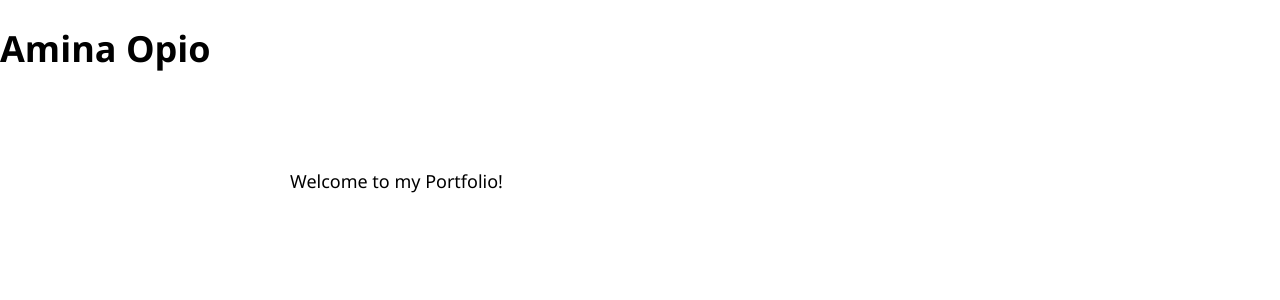
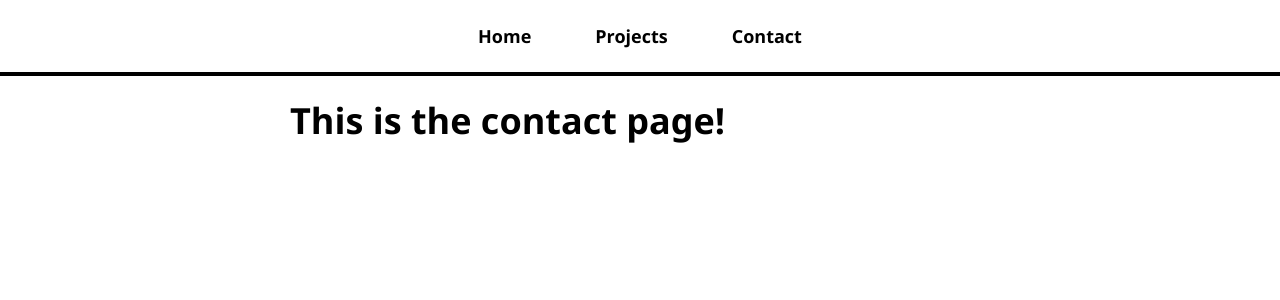
Before and after one commit to aminaopio/Portfolio, a React (Create React App) app in the folder my-portfolio/: page /contact in a window 1280 px wide. Shown: the top 300 px of the page. Built offline with nearby package versions, Linux system fonts and the light colour scheme.

Commit message:
Adds NavBar and Routes

```diff
--- a/my-portfolio/package.json
+++ b/my-portfolio/package.json
@@ -8,7 +8,8 @@
     "@testing-library/user-event": "^13.5.0",
     "react": "^18.2.0",
     "react-dom": "^18.2.0",
-    "react-scripts": "5.0.1",
+    "react-router-dom": "^6.11.2",
+    "react-scripts": "^2.1.3",
     "web-vitals": "^2.1.4"
   },
   "scripts": {
--- a/my-portfolio/src/App.js
+++ b/my-portfolio/src/App.js
@@ -1,14 +1,25 @@
 import './App.css';
+import React from 'react';
+import NavBar from './pages/NavBar';
+import { BrowserRouter, Routes, Route } from 'react-router-dom';
+import HomePage from './pages/Homepage';
+import ProjectPage from './pages/Projects';
+import ContactPage from './pages/Contact';
 
 function App() {
   return (
+    <BrowserRouter>
     <div className="App">
-      <h1>Amina Opio</h1>
+      <NavBar/>
       <div id="page-body">
-
-        Welcome to my Portfolio!
+        <Routes>
+          <Route path ="/" element = {<HomePage />} />
+          <Route path ="/projects" element = {<ProjectPage />} />
+          <Route path ="/contact" element = {<ContactPage />} />
+        </Routes>
       </div>
     </div>
+    </BrowserRouter>
   );
 }
 
--- /dev/null
+++ b/my-portfolio/src/pages/Contact.js
@@ -0,0 +1,8 @@
+import React from 'react';
+const ContactPage = () => {
+    return (
+        <h1>This is the contact page!</h1>
+    );
+}
+
+export default ContactPage;
--- a/my-portfolio/src/pages/Homepage.js
+++ b/my-portfolio/src/pages/Homepage.js
@@ -0,0 +1,8 @@
+import React from 'react';
+const HomePage = () => {
+    return (
+        <h1>This is the homepage!</h1>
+    );
+}
+
+export default HomePage;
--- /dev/null
+++ b/my-portfolio/src/pages/NavBar.js
@@ -0,0 +1,21 @@
+import React from 'react';
+import { Link } from 'react-router-dom';
+const NavBar = () => {
+    return (
+        <nav>
+            <ul>
+                <li>
+                   <Link to = "/"> Home</Link>
+                </li>
+                <li>
+                <Link to = "/projects"> Projects</Link>
+                </li>
+                <li>
+                <Link to = "/contact"> Contact</Link>
+                </li>
+            </ul>
+        </nav>
+    );
+}
+
+export default NavBar;
--- a/my-portfolio/src/pages/Projects.js
+++ b/my-portfolio/src/pages/Projects.js
@@ -0,0 +1,8 @@
+import React from 'react';
+const ProjectPage = () => {
+    return (
+        <h1>This is the project page!</h1>
+    );
+}
+
+export default ProjectPage;
```
Also changed, not shown: 1 other file (tests, documents, lock files or other folders).
